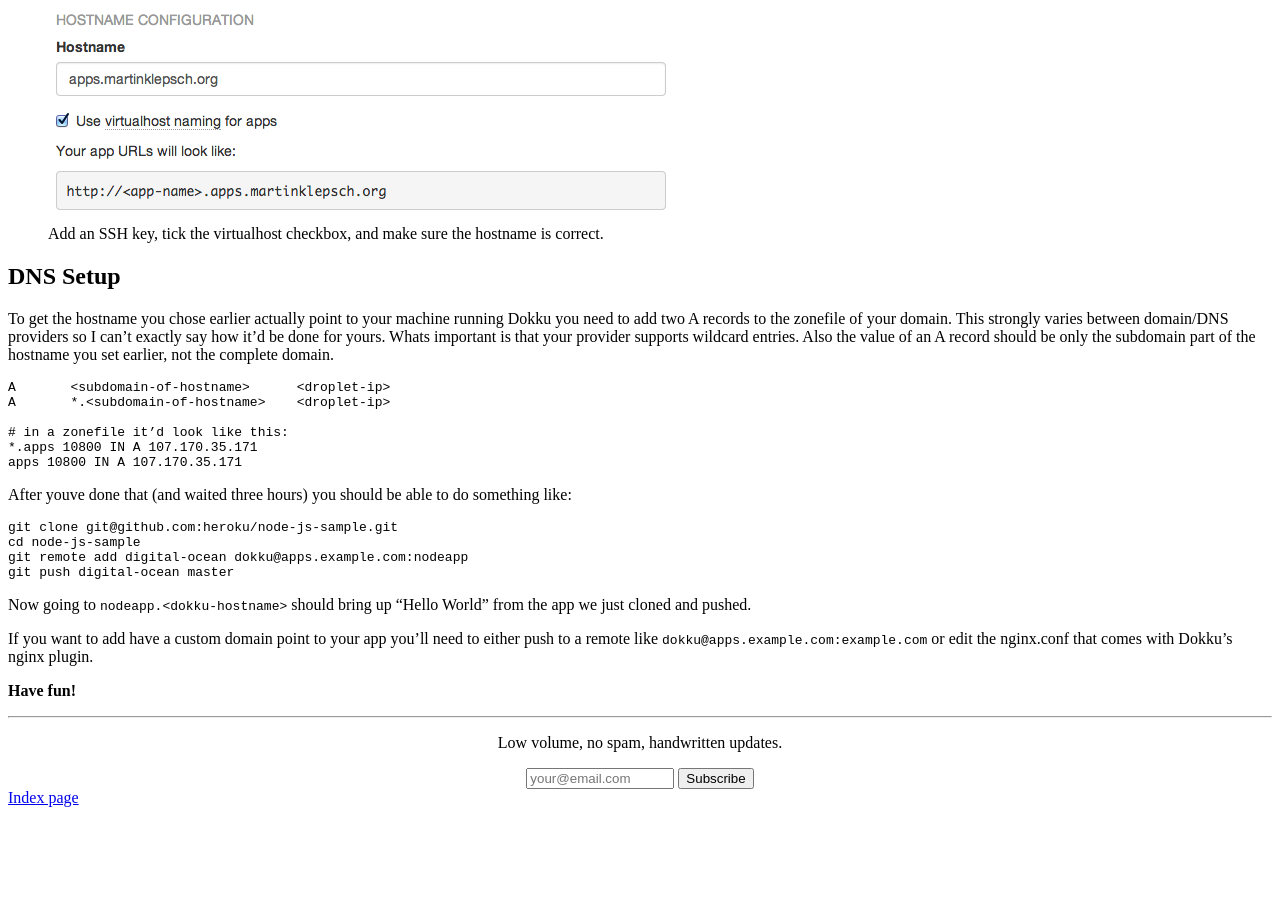
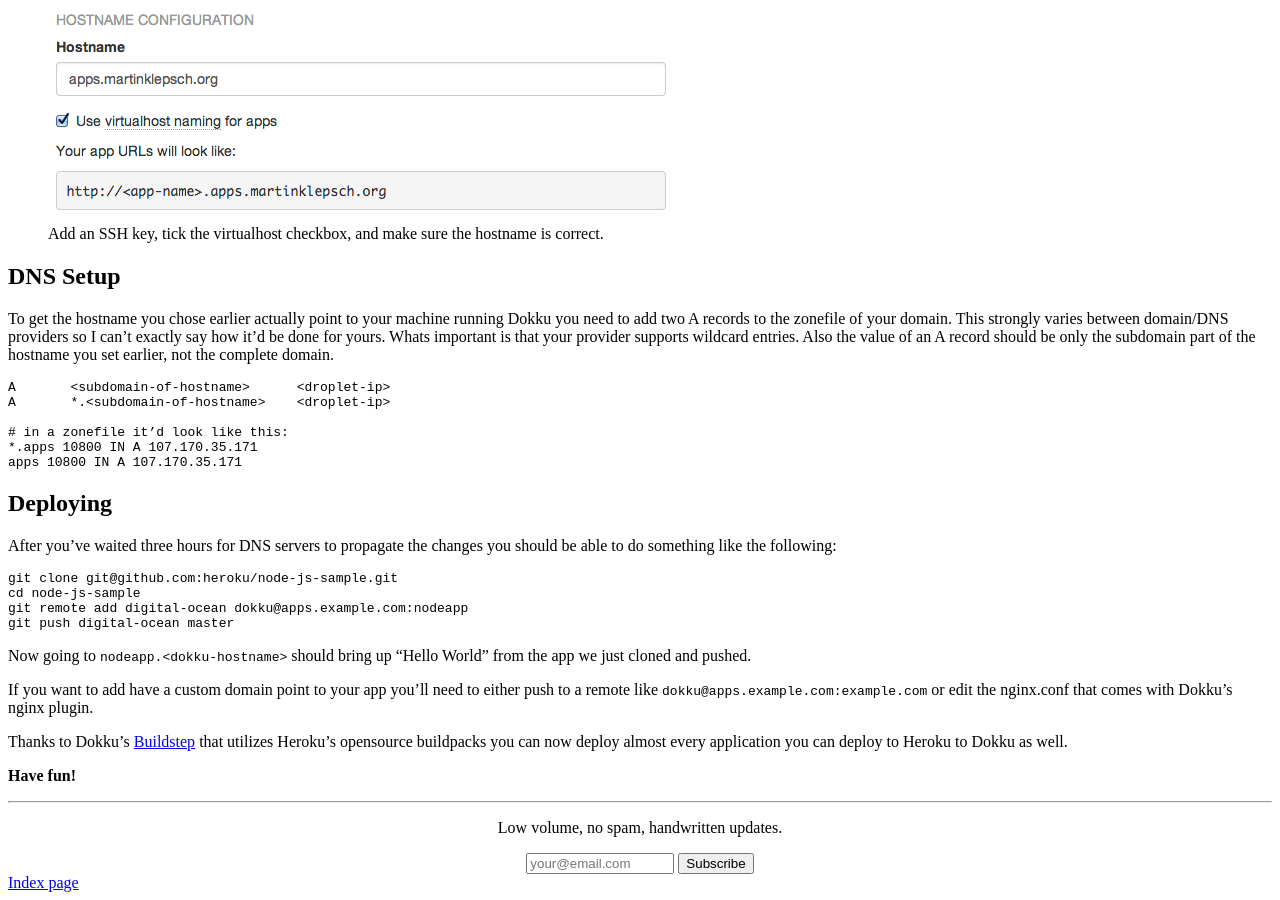
Before and after one commit to martinklepsch/martinklepsch.org, a Jekyll site: the page built from _posts/2014-03-12-setting-up-your-own-little-heroku-with-dokku-and-digitalocean.markdown, in a window 1280 px wide and 900 px high, scrolled down 1549 px. Built offline with Jekyll 4.4.1, drawn with Linux system fonts in a browser that asks for light colours; a script that is not in the unit is left out; before the commit the page ends 2364 px from its top, so only the background shows below that.

Commit message:
stucture deploying section a bit better & mention buildpacks

```diff
--- a/_posts/2014-03-12-setting-up-your-own-little-heroku-with-dokku-and-digitalocean.markdown
+++ b/_posts/2014-03-12-setting-up-your-own-little-heroku-with-dokku-and-digitalocean.markdown
@@ -65,8 +65,10 @@
     *.apps 10800 IN A 107.170.35.171
     apps 10800 IN A 107.170.35.171
 
-After youve done that (and waited three hours) you should be able to do
-something like:
+## Deploying
+
+After you’ve waited three hours for DNS servers to propagate the changes you
+should be able to do something like the following:
 
     git clone git@github.com:heroku/node-js-sample.git
     cd node-js-sample
@@ -80,4 +82,8 @@
 push to a remote like `dokku@apps.example.com:example.com` or edit the
 nginx.conf that comes with Dokku’s nginx plugin.
 
+Thanks to Dokku’s [Buildstep](https://github.com/progrium/buildstep) that
+utilizes Heroku’s opensource buildpacks you can now deploy almost every application
+you can deploy to Heroku to Dokku as well.
+
 **Have fun!**
```
